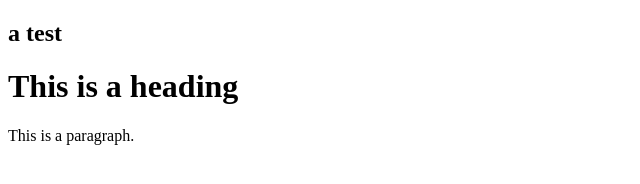
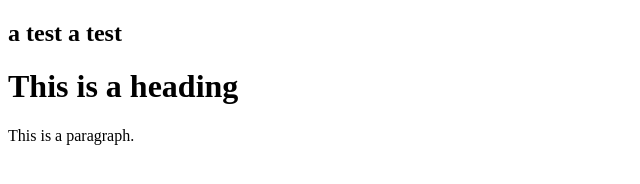
Before and after one commit to cseifen123/CS-notes, a plain HTML site: page firstnotes.html in a window 1280 px wide. Shown: the full height of the page, 0-640 px from the left. Drawn offline with Linux system fonts and the light colour scheme.

Commit message:
Update firstnotes.html

```diff
--- a/firstnotes.html
+++ b/firstnotes.html
@@ -2,7 +2,7 @@
 <html>
 <title>HTML Tutorial</title>
 <body>
-  <h2> a test </h2>
+  <h2> a test  a test </h2>
 
 <h1>This is a heading</h1>
 <p>This is a paragraph.</p>
```
